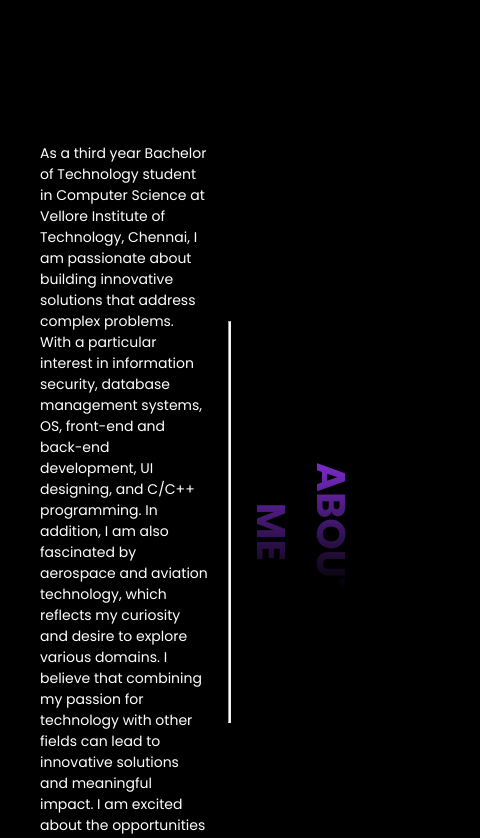
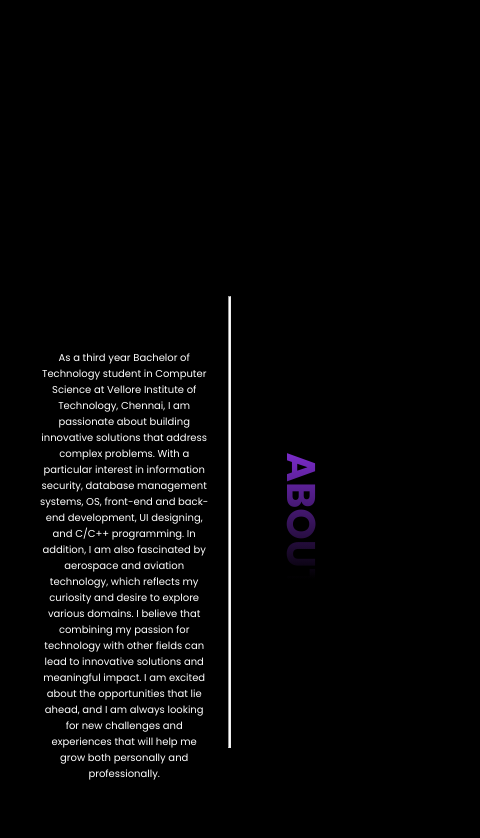
Before and after one commit to rainasaxena/raina-portfolio, a React (Create React App) app: page / in a window 390 px wide. Shown: the part 1260-2098 px from the top of the page, 480 px wide, since content can reach past the window. Built offline with nearby package versions, Linux system fonts and the light colour scheme.

Commit message:
made the about page responsive

```diff
--- a/src/pages/About.jsx
+++ b/src/pages/About.jsx
@@ -25,8 +25,8 @@
 
       <hr/>
 
-      <div className="about-right" data-aos="fade-right">
-        <h1>ABOUT ME</h1>
+      <div className="about-right" data-aos="fade">
+        <h1>ABOUT</h1>
       </div>
 
     </div>
--- a/src/styles/About.scss
+++ b/src/styles/About.scss
@@ -37,43 +37,45 @@
   }
 }
 
-@media screen and (max-width: 480px) {
+
+@media screen and (max-width: 480px){
+
   #about-container {
-    margin-top:200px;
     @include flexCenter(row, space-between);
+    height: 170vh;
     background-color: black;
     transition: 0.1s;
-    margin:20px;
+    margin: 20px;
 
     .about-left {
-      width: 450px;
-      // height:200px;
+      width: 800px;
       h4 {
+        padding: 20px;
+        margin-top: 100px;
         color: white;
-        font-size: 14px;
+        font-size: 10px;
         font-weight: 400;
-        text-align: left;
-        // line-height: 130px;
+        text-align: center;
       }
     }
 
     hr {
-      height: 400px;
+      height: 450px;
       width: 2px;
       background: white;
     }
 
     .about-right {
-      height:100px;
       h1 {
-        padding:0px;
-        margin:0px;
         transform: rotate(90deg);
         font-size: 40px;
-        // text-align: center;
+        text-align: center;
+        padding: 0px;
         color: white;
         @include text-gradient;
       }
     }
   }
+
+
 }
--- a/src/styles/Home.scss
+++ b/src/styles/Home.scss
@@ -43,7 +43,7 @@
 @media screen and (max-width: 480px){
     #home-container{
         height:125vh;
-        width:425px;
+        width:480px;
         background-image: url('/assets/backgrounds/llline.svg');
         background-repeat: no-repeat;
         background-size: cover;
```
